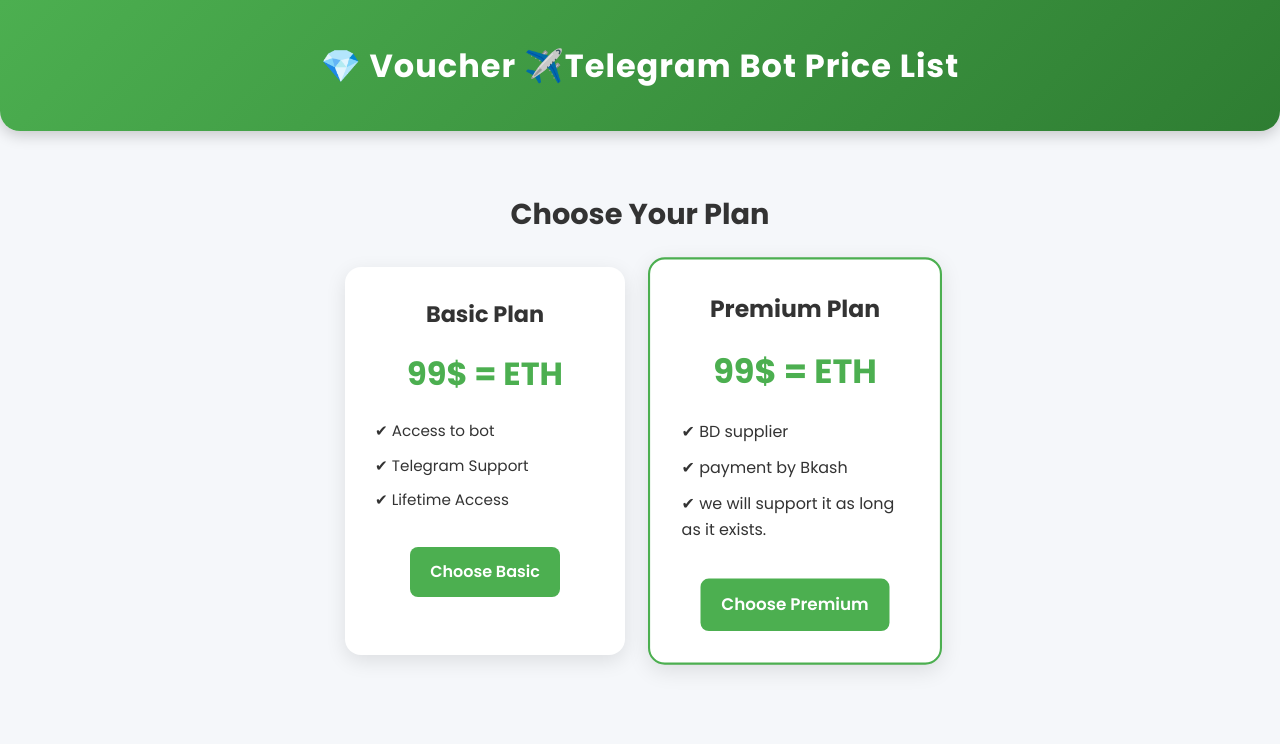
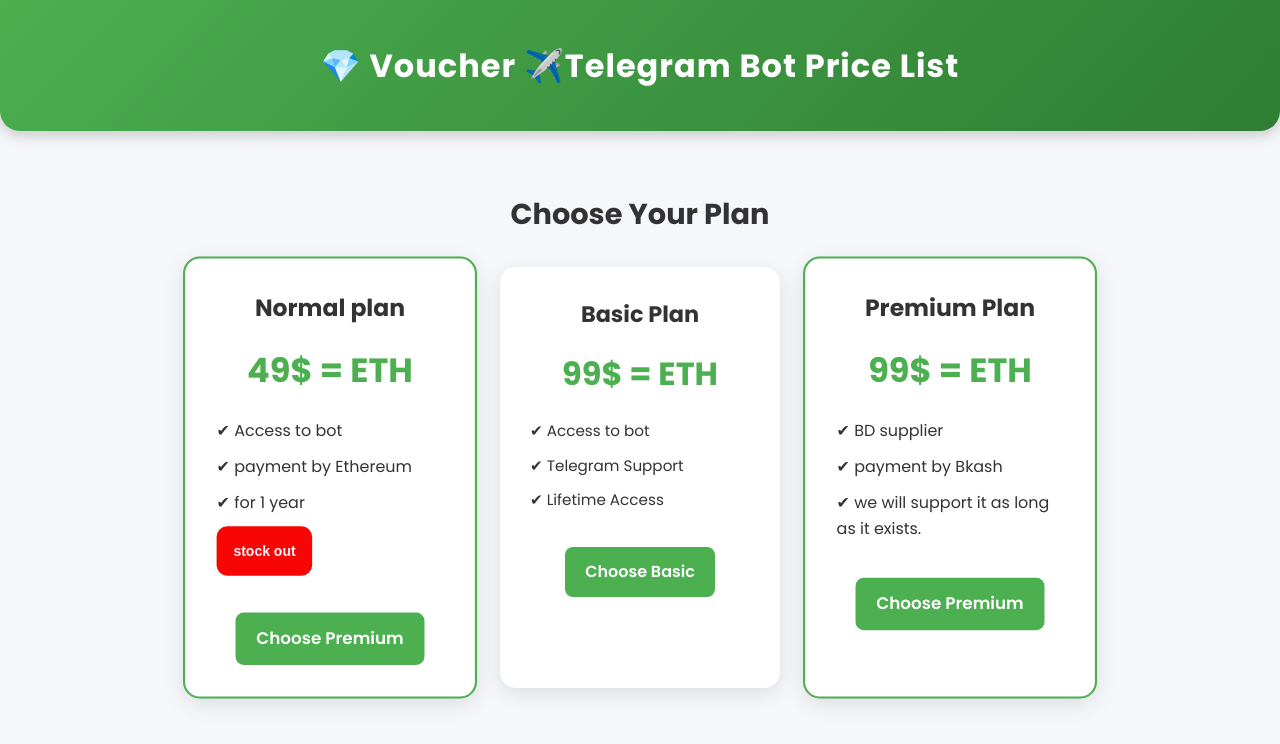
Before and after one commit to robayet007/voucher-bot, a plain HTML site: page index.html in a window 1280 px wide. Drawn offline with Linux system fonts and the light colour scheme.

Commit message:
new plan added

```diff
--- a/index.html
+++ b/index.html
@@ -36,6 +36,20 @@
   <section class="pricing-section">
     <h2>Choose Your Plan</h2>
     <div class="pricing-container">
+      <!-- card 0 -->
+
+       <!-- Card 2 -->
+      <div class="pricing-card popular">
+        <h3>Normal plan</h3>
+        <p class="price">49$ = ETH</p>
+        <ul>
+          <li>✔ Access to bot</li>
+          <li>✔ payment by Ethereum</li>
+          <li>✔ for 1 year</li>
+          <button class="stock-out">stock out</button>
+        </ul>
+        <a href="payment.html" class="btn">Choose Premium</a>
+      </div>
 
       <!-- Card 1 -->
       <div class="pricing-card">
--- a/style.css
+++ b/style.css
@@ -124,6 +124,17 @@
 }
 
 
+.stock-out
+{
+  padding: 1rem;
+  color: #f5f7fa;
+  background-color: rgb(248, 5, 5);
+  border: none;
+  font-weight: 600;
+  border-radius: 10px;
+}
+
+
 /* payment */
 
 .payment-section {
```
